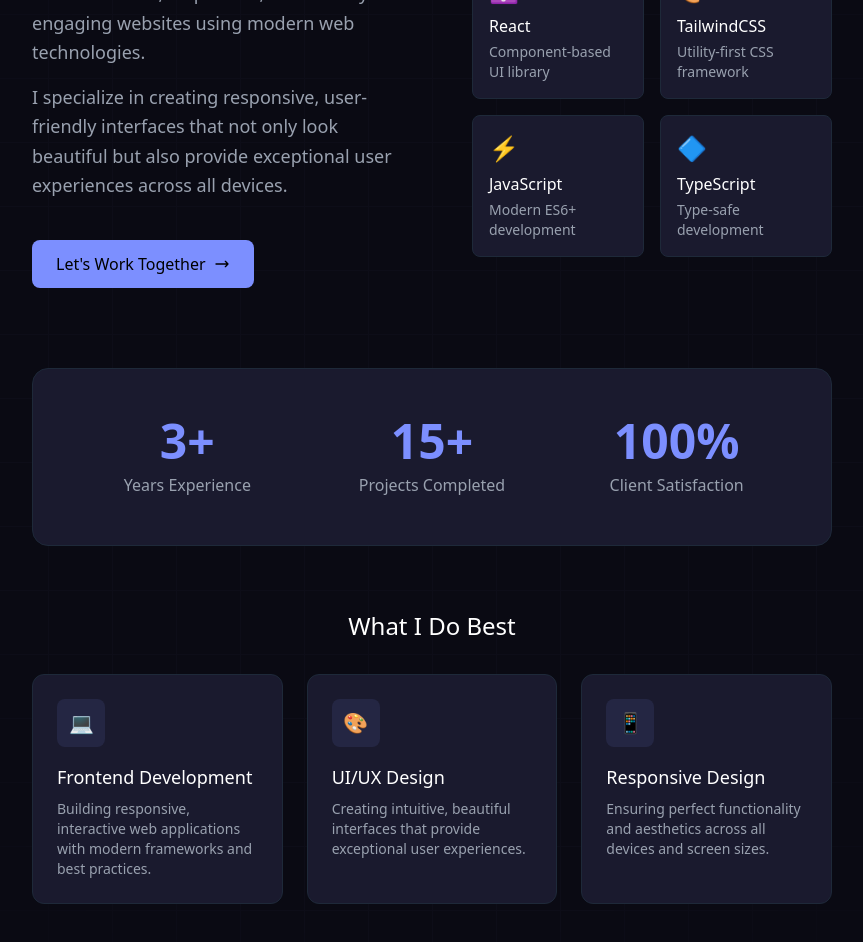
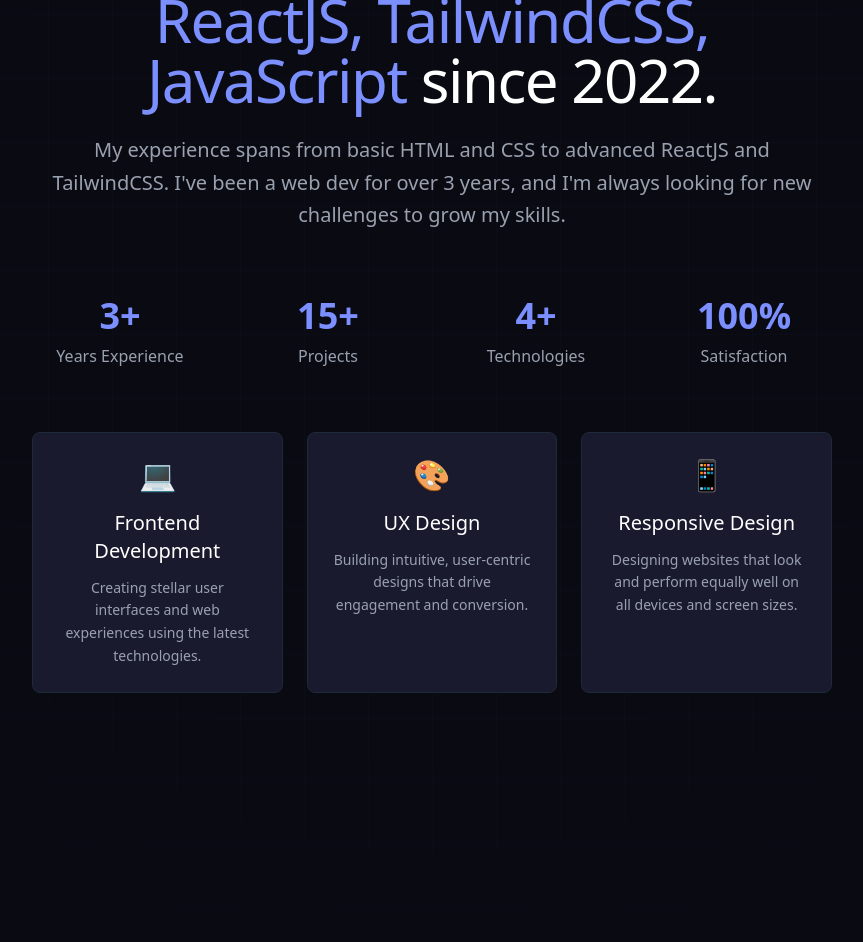
Before and after one commit to justifyman/justify, a React (Vite) app: page / in a window 1280 px wide. Shown: the part 1380-2322 px from the top of the page, without its empty margins (208-1071 px from the left). Built offline with nearby package versions, Linux system fonts and the light colour scheme.

Commit message:
Minimal About section with better layout

```diff
--- a/src/components/About.tsx
+++ b/src/components/About.tsx
@@ -1,156 +1,73 @@
-import { FC, useEffect, useState } from "react";
+import { FC } from "react";
 
 const About: FC = () => {
-  const [isVisible, setIsVisible] = useState(false);
-
-  useEffect(() => {
-    const observer = new IntersectionObserver(
-      ([entry]) => {
-        if (entry.isIntersecting) {
-          setIsVisible(true);
-        }
-      },
-      { threshold: 0.1 }
-    );
-
-    const element = document.getElementById('about-section');
-    if (element) {
-      observer.observe(element);
-    }
-
-    return () => observer.disconnect();
-  }, []);
-
-  const technologies = [
-    { name: "React", icon: "⚛️", description: "Component-based UI library" },
-    { name: "TailwindCSS", icon: "🎨", description: "Utility-first CSS framework" },
-    { name: "JavaScript", icon: "⚡", description: "Modern ES6+ development" },
-    { name: "TypeScript", icon: "🔷", description: "Type-safe development" },
-  ];
-
-  const achievements = [
-    { number: "3+", label: "Years Experience", delay: "delay-300" },
-    { number: "15+", label: "Projects Completed", delay: "delay-500" },
-    { number: "100%", label: "Client Satisfaction", delay: "delay-700" },
-  ];
-
   return (
-    <div id="about-section" className="min-h-screen relative bg-[#0a0a13] flex items-center">
+    <div className="min-h-screen relative bg-[#0a0a13] flex items-center">
       {/* Subtle grid background */}
       <div className="absolute inset-0 bg-[linear-gradient(to_right,#1a1a2e_1px,transparent_1px),linear-gradient(to_bottom,#1a1a2e_1px,transparent_1px)] bg-[size:4rem_4rem] [mask-image:radial-gradient(ellipse_at_center,black_50%,transparent_80%)] opacity-20"></div>
 
       <div className="relative z-10 w-full p-4 md:p-20 lg:p-60">
-        <div className="max-w-6xl mx-auto">
+        <div className="max-w-4xl mx-auto text-center">
 
+          {/* Main Heading */}
+          <div className="mb-16">
+            <h2 className="text-3xl md:text-5xl lg:text-6xl font-light text-white tracking-tight mb-6">
+              I'm an experienced front-end developer proficient in
+              <span className="text-[#7c8fff]"> ReactJS, TailwindCSS, JavaScript</span> since 2022.
+            </h2>
+            <p className="text-gray-400 text-lg md:text-xl max-w-3xl mx-auto leading-relaxed">
+              My experience spans from basic HTML and CSS to advanced ReactJS and TailwindCSS.
+              I've been a web dev for over 3 years, and I'm always looking for new challenges to grow my skills.
+            </p>
+          </div>
 
-          {/* Main Content Grid */}
-          <div className="grid grid-cols-1 lg:grid-cols-2 gap-12 lg:gap-20 items-center mb-20">
-
-            {/* Left Side - Story */}
-            <div className={`space-y-6 transform transition-all duration-1000 delay-200 ${isVisible ? 'translate-y-0 opacity-100' : 'translate-y-20 opacity-0'}`}>
-              <div className="space-y-4">
-                <h3 className="text-xl md:text-2xl text-white font-medium">
-                  Crafting Digital Experiences Since 2022
-                </h3>
-                <p className="text-gray-400 text-base md:text-lg leading-relaxed">
-                   I'm a front-end developer turning ideas into interactive, responsive, and visually engaging websites using modern web technologies.
-                </p>
-                <p className="text-gray-400 text-base md:text-lg leading-relaxed">
-                  I specialize in creating responsive, user-friendly interfaces that not only
-                  look beautiful but also provide exceptional user experiences across all devices.
-                </p>
-              </div>
-
-              {/* Call to Action */}
-              <div className="pt-4">
-                <a
-                  href="#contact"
-                  className="inline-flex items-center gap-2 bg-[#7c8fff] text-black px-6 py-3 rounded-lg hover:bg-indigo-500 transition-all duration-300 font-medium"
-                >
-                  Let's Work Together
-                  <svg className="w-4 h-4" fill="none" stroke="currentColor" viewBox="0 0 24 24">
-                    <path strokeLinecap="round" strokeLinejoin="round" strokeWidth={2} d="M17 8l4 4m0 0l-4 4m4-4H3" />
-                  </svg>
-                </a>
-              </div>
+          {/* Stats */}
+          <div className="grid grid-cols-2 md:grid-cols-4 gap-8 mb-16">
+            <div className="text-center">
+              <div className="text-3xl md:text-4xl font-bold text-[#7c8fff] mb-2">3+</div>
+              <div className="text-gray-400 text-sm md:text-base">Years Experience</div>
             </div>
-
-            {/* Right Side - Technologies */}
-            <div className={`transform transition-all duration-1000 delay-400 ${isVisible ? 'translate-y-0 opacity-100' : 'translate-y-20 opacity-0'}`}>
-              <h3 className="text-xl md:text-2xl text-white font-medium mb-6">Technologies I Love</h3>
-              <div className="grid grid-cols-1 sm:grid-cols-2 gap-4">
-                {technologies.map((tech, index) => (
-                  <div
-                    key={tech.name}
-                    className={`bg-[#1a1a2e] p-4 rounded-lg border border-gray-800 hover:border-[#7c8fff]/30 transition-all duration-300 hover:transform hover:scale-105 ${isVisible ? 'animate-fade-in' : ''}`}
-                    style={{ animationDelay: `${600 + index * 100}ms` }}
-                  >
-                    <div className="text-2xl mb-2">{tech.icon}</div>
-                    <h4 className="text-white font-medium mb-1">{tech.name}</h4>
-                    <p className="text-gray-400 text-sm">{tech.description}</p>
-                  </div>
-                ))}
-              </div>
+            <div className="text-center">
+              <div className="text-3xl md:text-4xl font-bold text-[#7c8fff] mb-2">15+</div>
+              <div className="text-gray-400 text-sm md:text-base">Projects</div>
+            </div>
+            <div className="text-center">
+              <div className="text-3xl md:text-4xl font-bold text-[#7c8fff] mb-2">4+</div>
+              <div className="text-gray-400 text-sm md:text-base">Technologies</div>
+            </div>
+            <div className="text-center">
+              <div className="text-3xl md:text-4xl font-bold text-[#7c8fff] mb-2">100%</div>
+              <div className="text-gray-400 text-sm md:text-base">Satisfaction</div>
             </div>
           </div>
 
-          {/* Achievements Section */}
-          <div className={`transform transition-all duration-1000 delay-600 ${isVisible ? 'translate-y-0 opacity-100' : 'translate-y-20 opacity-0'}`}>
-            <div className="bg-[#1a1a2e] rounded-2xl p-8 md:p-12 border border-gray-800">
-              <div className="grid grid-cols-1 md:grid-cols-3 gap-8 text-center">
-                {achievements.map((achievement, index) => (
-                  <div
-                    key={achievement.label}
-                    className={`transform transition-all duration-1000 ${achievement.delay} ${isVisible ? 'translate-y-0 opacity-100' : 'translate-y-10 opacity-0'}`}
-                  >
-                    <div className="text-3xl md:text-5xl font-bold text-[#7c8fff] mb-2">
-                      {achievement.number}
-                    </div>
-                    <div className="text-gray-400 text-sm md:text-base font-medium">
-                      {achievement.label}
-                    </div>
-                  </div>
-                ))}
-              </div>
+          {/* Services */}
+          <div className="grid grid-cols-1 md:grid-cols-3 gap-6">
+            <div className="bg-[#1a1a2e] p-6 rounded-lg border border-gray-800 hover:border-[#7c8fff]/30 transition-all duration-300 hover:transform hover:scale-105">
+              <div className="text-[#7c8fff] text-3xl mb-4">💻</div>
+              <h3 className="text-white text-xl mb-3 font-medium">Frontend Development</h3>
+              <p className="text-gray-400 text-sm leading-relaxed">
+                Creating stellar user interfaces and web experiences using the latest technologies.
+              </p>
+            </div>
+
+            <div className="bg-[#1a1a2e] p-6 rounded-lg border border-gray-800 hover:border-[#7c8fff]/30 transition-all duration-300 hover:transform hover:scale-105">
+              <div className="text-[#7c8fff] text-3xl mb-4">🎨</div>
+              <h3 className="text-white text-xl mb-3 font-medium">UX Design</h3>
+              <p className="text-gray-400 text-sm leading-relaxed">
+                Building intuitive, user-centric designs that drive engagement and conversion.
+              </p>
+            </div>
+
+            <div className="bg-[#1a1a2e] p-6 rounded-lg border border-gray-800 hover:border-[#7c8fff]/30 transition-all duration-300 hover:transform hover:scale-105">
+              <div className="text-[#7c8fff] text-3xl mb-4">📱</div>
+              <h3 className="text-white text-xl mb-3 font-medium">Responsive Design</h3>
+              <p className="text-gray-400 text-sm leading-relaxed">
+                Designing websites that look and perform equally well on all devices and screen sizes.
+              </p>
             </div>
           </div>
 
-          {/* Services Preview */}
-          <div className={`mt-16 transform transition-all duration-1000 delay-800 ${isVisible ? 'translate-y-0 opacity-100' : 'translate-y-20 opacity-0'}`}>
-            <h3 className="text-xl md:text-2xl text-white font-medium text-center mb-8">What I Do Best</h3>
-            <div className="grid grid-cols-1 md:grid-cols-3 gap-6">
-
-              <div className="group bg-[#1a1a2e] p-6 rounded-xl border border-gray-800 hover:border-[#7c8fff]/30 transition-all duration-300 hover:transform hover:scale-105">
-                <div className="w-12 h-12 bg-[#7c8fff]/10 rounded-lg flex items-center justify-center mb-4 group-hover:bg-[#7c8fff]/20 transition-colors">
-                  <span className="text-[#7c8fff] text-xl">💻</span>
-                </div>
-                <h4 className="text-white text-lg font-medium mb-2">Frontend Development</h4>
-                <p className="text-gray-400 text-sm">
-                  Building responsive, interactive web applications with modern frameworks and best practices.
-                </p>
-              </div>
-
-              <div className="group bg-[#1a1a2e] p-6 rounded-xl border border-gray-800 hover:border-[#7c8fff]/30 transition-all duration-300 hover:transform hover:scale-105">
-                <div className="w-12 h-12 bg-[#7c8fff]/10 rounded-lg flex items-center justify-center mb-4 group-hover:bg-[#7c8fff]/20 transition-colors">
-                  <span className="text-[#7c8fff] text-xl">🎨</span>
-                </div>
-                <h4 className="text-white text-lg font-medium mb-2">UI/UX Design</h4>
-                <p className="text-gray-400 text-sm">
-                  Creating intuitive, beautiful interfaces that provide exceptional user experiences.
-                </p>
-              </div>
-
-              <div className="group bg-[#1a1a2e] p-6 rounded-xl border border-gray-800 hover:border-[#7c8fff]/30 transition-all duration-300 hover:transform hover:scale-105">
-                <div className="w-12 h-12 bg-[#7c8fff]/10 rounded-lg flex items-center justify-center mb-4 group-hover:bg-[#7c8fff]/20 transition-colors">
-                  <span className="text-[#7c8fff] text-xl">📱</span>
-                </div>
-                <h4 className="text-white text-lg font-medium mb-2">Responsive Design</h4>
-                <p className="text-gray-400 text-sm">
-                  Ensuring perfect functionality and aesthetics across all devices and screen sizes.
-                </p>
-              </div>
-            </div>
-          </div>
         </div>
       </div>
     </div>
```
